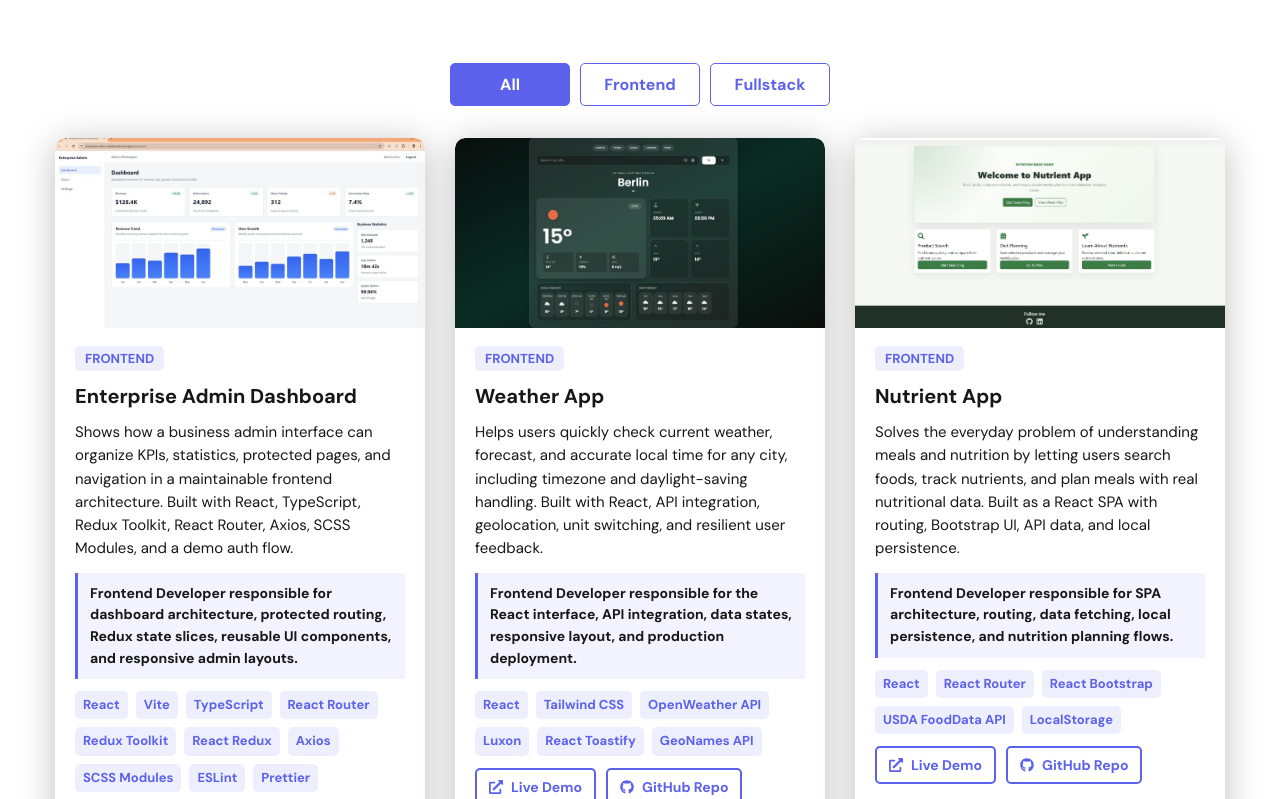
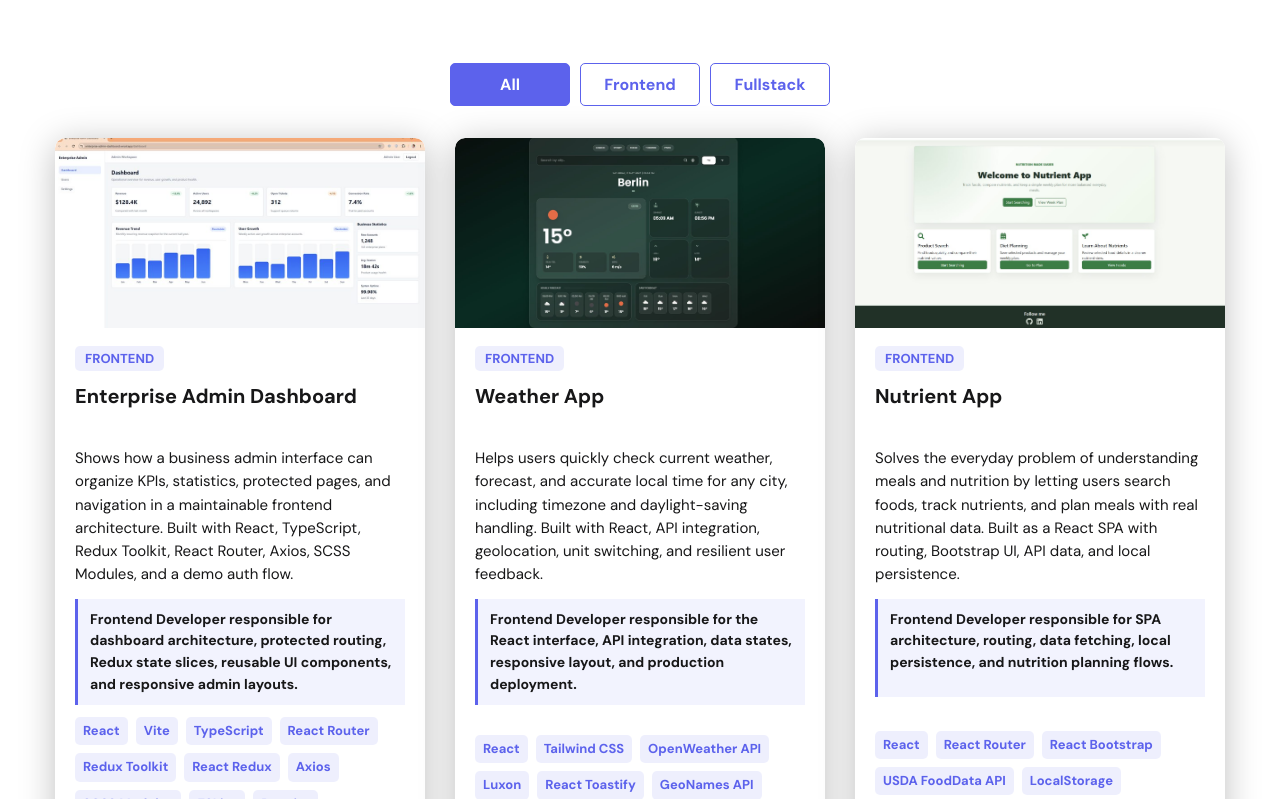
Before and after one commit to anastasia2022be1/portfolio, a React (Vite) app: page /projects in a window 1280 px wide. Shown: the part 221-1020 px from the top of the page. Built offline with nearby package versions, Linux system fonts and the light colour scheme.

Commit message:
Align project card actions

```diff
--- a/src/styles/_projects.scss
+++ b/src/styles/_projects.scss
@@ -37,7 +37,10 @@
 
   .project-card {
     width: 100%;
+    height: 100%;
     max-width: 390px;
+    display: flex;
+    flex-direction: column;
     background-color: $project-card-bg-light;
     box-shadow: $box-shadow-light;
     border-radius: 10px;
@@ -89,6 +92,12 @@
       text-align: left;
     }
 
+    &__title-link {
+      min-height: 52px;
+      color: inherit;
+      text-decoration: none;
+    }
+
     &__description,
     &__role,
     &__stack {
@@ -99,6 +108,7 @@
     }
 
     &__role {
+      min-height: 98px;
       padding: 10px 12px;
       border-left: 3px solid $accent;
       background: rgba($accent, 0.08);
@@ -107,10 +117,48 @@
     }
 
     &__stack {
-      margin-top: auto;
+      display: flex;
+      flex-wrap: wrap;
+      gap: 6px 10px;
       color: $accent;
       font-size: 14px;
       font-weight: 600;
+    }
+
+    &__actions {
+      display: grid;
+      grid-template-columns: repeat(auto-fit, minmax(130px, 1fr));
+      gap: 10px;
+      margin-top: auto;
+      padding-top: 4px;
+    }
+
+    &__action {
+      min-height: 44px;
+      display: inline-flex;
+      align-items: center;
+      justify-content: center;
+      gap: 8px;
+      padding: 10px 12px;
+      border: 1px solid $accent;
+      border-radius: 5px;
+      color: $accent;
+      font-size: 13px;
+      font-weight: 700;
+      line-height: 1.2;
+      text-align: center;
+      text-decoration: none;
+      text-transform: uppercase;
+      transition: $transition;
+
+      &:hover {
+        background: $accent;
+        color: $white;
+      }
+
+      svg {
+        flex-shrink: 0;
+      }
     }
   }
 
@@ -134,6 +182,16 @@
       &__description,
       &__role {
         color: $project-card-text-dark;
+      }
+
+      &__action {
+        border-color: $white;
+        color: $white;
+
+        &:hover {
+          background: $white;
+          color: $accent;
+        }
       }
     }
   }
@@ -167,5 +225,10 @@
       &__title {
         font-size: 16px;
       }
+
+      &__title-link,
+      &__role {
+        min-height: unset;
+      }
     }
   }
```
